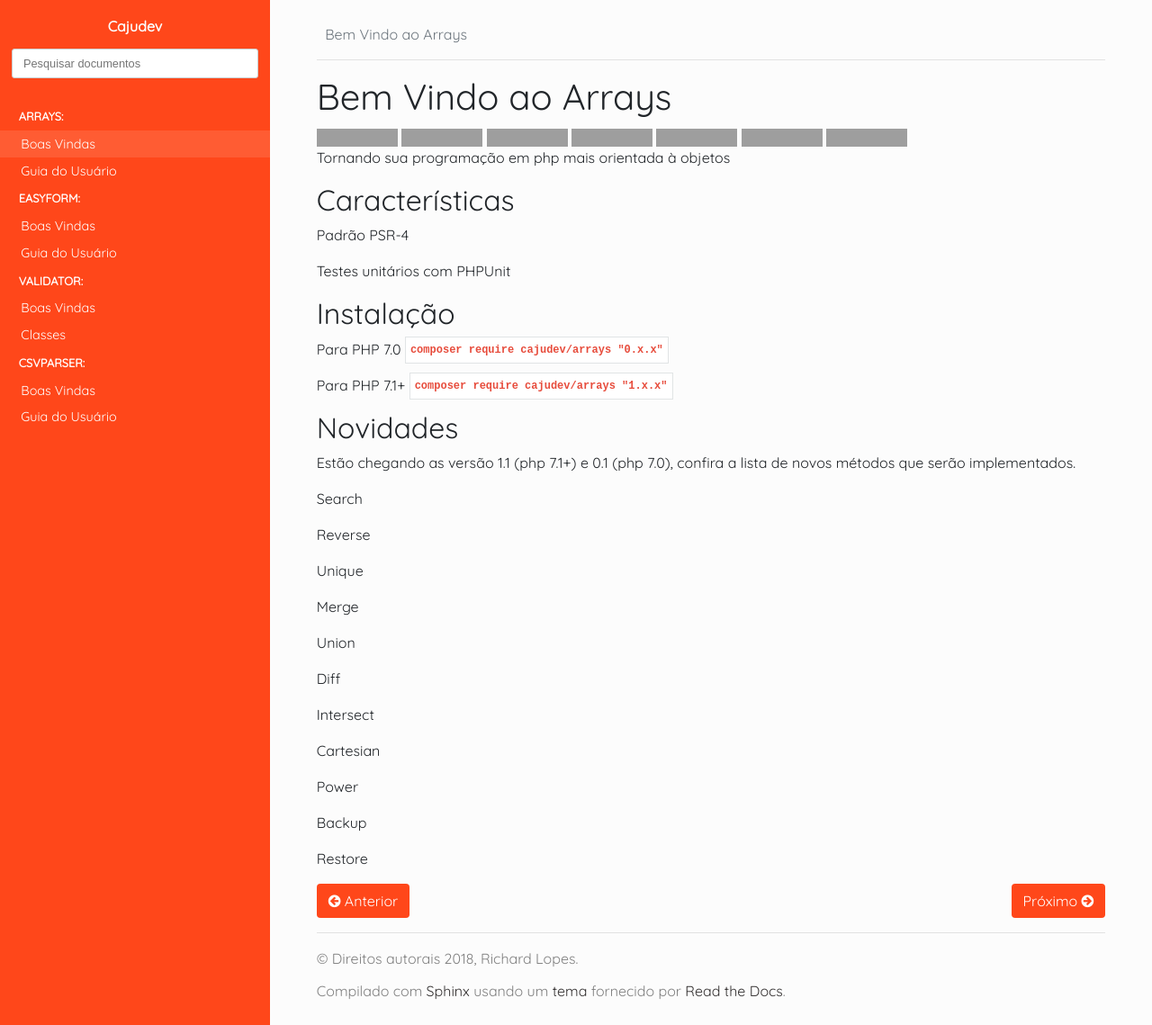
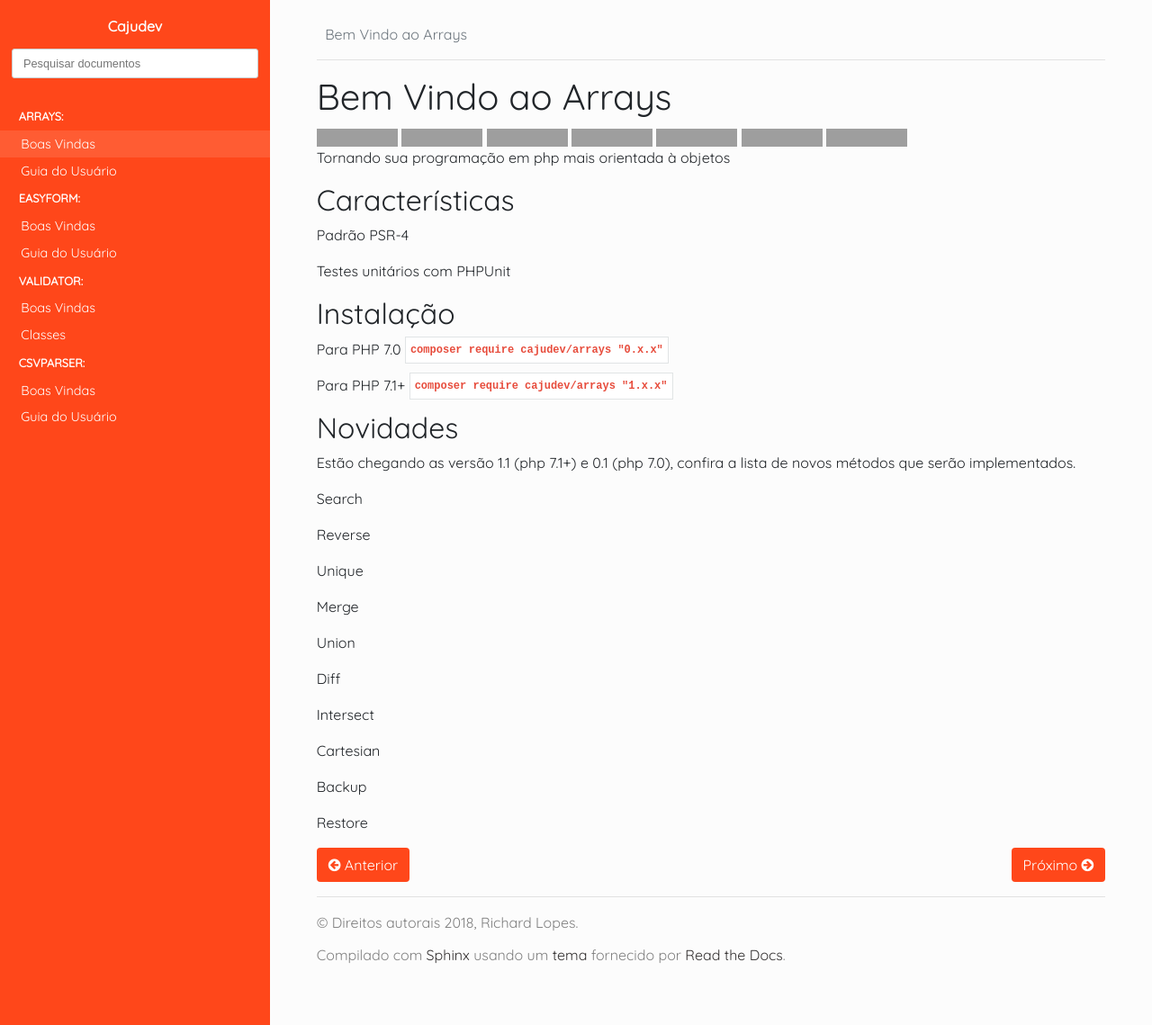
Before and after one commit to cajudev/docs, a Sphinx documentation site: the page built from source/arrays/index.rst, in a window 1280 px wide and 1139 px high, cut to the strip 0-1139 px from the top of the window. Shown: the whole strip at 90% size. Built offline with Sphinx 7.4.7 and the Read the Docs theme 2.0.0, drawn with Linux system fonts in a browser that asks for light colours; nearby versions of some CDN libraries; library files that are not in the unit come from our copies; pages that are not in the unit, such as notebooks, are missing from menus; grey boxes are pictures that could not be loaded.

Commit message:
Update Methods

```diff
--- a/source/arrays/index.rst
+++ b/source/arrays/index.rst
@@ -51,6 +51,5 @@ Estão chegando as versão 1.1 (php 7.1+) e 0.1 (php 7.0), confira a lista de no
 - Diff
 - Intersect
 - Cartesian
-- Power
 - Backup
 - Restore
```
